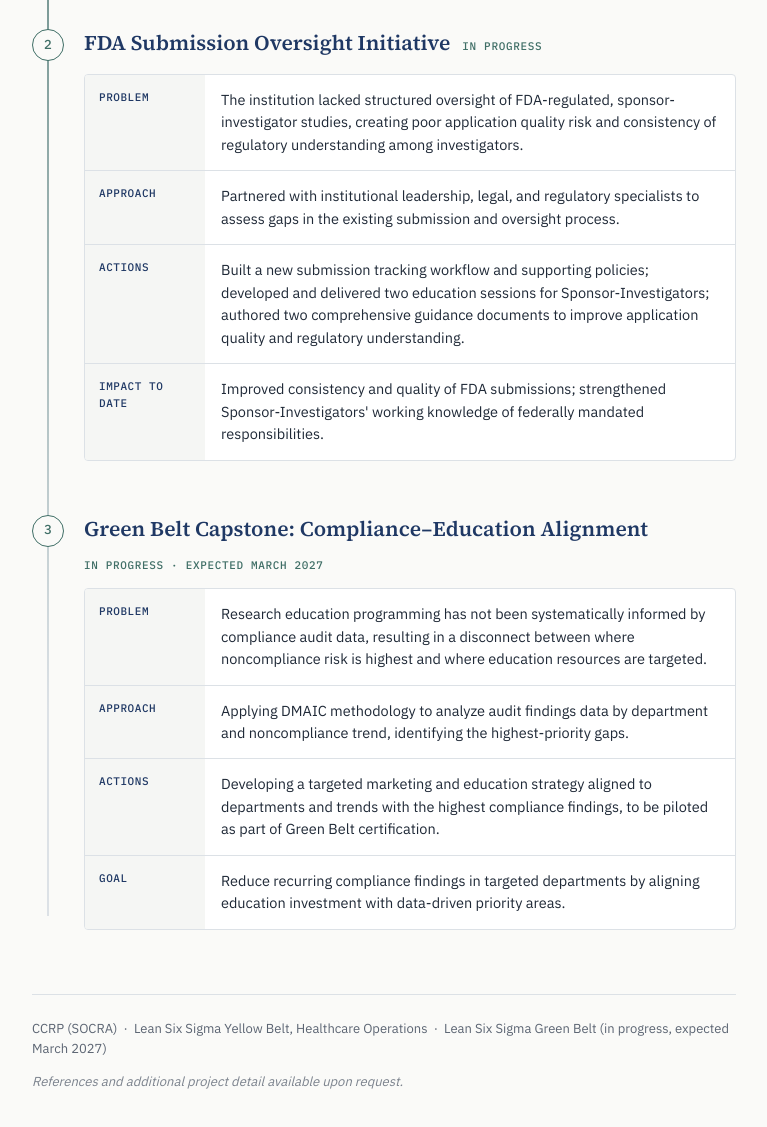
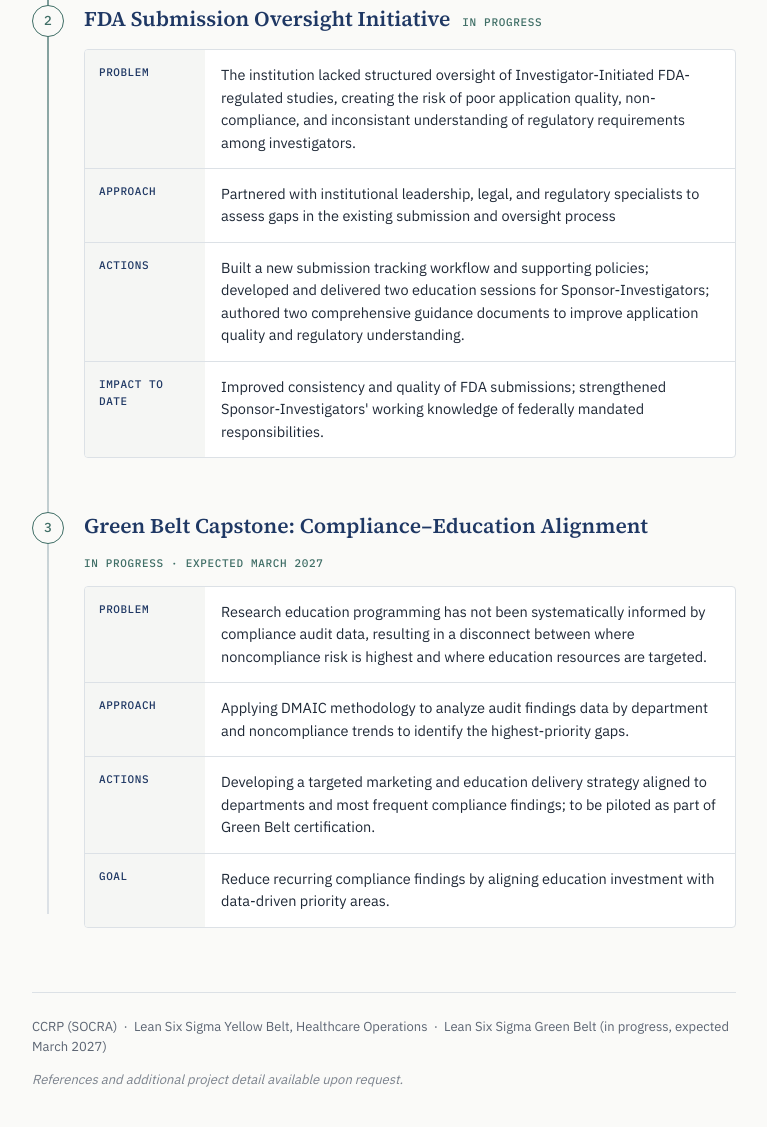
Before and after one commit to daninjones00/Danielle-Jones-Portfolio-, a plain HTML site: page index.html in a window 1280 px wide. Shown: the part 807-1934 px from the top of the page, without its empty margins (256-1023 px from the left). Drawn offline with Linux system fonts and the light colour scheme.

Commit message:
Update index.html

```diff
--- a/index.html
+++ b/index.html
@@ -150,7 +150,7 @@
   <header>
     <p class="name">Danielle N. Jones, PhD</p>
     <p class="role">Process Improvement Portfolio</p>
-    <p class="intro">A summary of process improvement initiatives led across clinical research operations, compliance, and education — applying Lean Six Sigma methodology to regulated research environments.</p>
+    <p class="intro">Process improvement initiatives led across clinical research operations, compliance, and education using Lean Six Sigma methodology.</p>
     <p class="contact">Akron, OH &nbsp;·&nbsp; (319) 529-4117 &nbsp;·&nbsp; <a href="mailto:Daniellenjones93@gmail.com">Daniellenjones93@gmail.com</a> &nbsp;·&nbsp; <a href="https://www.linkedin.com/in/dnj00" target="_blank" rel="noopener">linkedin.com/in/dnj00</a></p>
   </header>
 
@@ -177,8 +177,8 @@
         <span class="status">In Progress</span>
       </div>
       <div class="card">
-        <div class="row"><div class="label">Problem</div><div class="value">The institution lacked structured oversight of FDA-regulated, sponsor-investigator studies, creating poor application quality risk and consistency of regulatory understanding among investigators.</div></div>
-        <div class="row"><div class="label">Approach</div><div class="value">Partnered with institutional leadership, legal, and regulatory specialists to assess gaps in the existing submission and oversight process.</div></div>
+        <div class="row"><div class="label">Problem</div><div class="value">The institution lacked structured oversight of Investigator-Initiated FDA-regulated studies, creating the risk of poor application quality, non-compliance, and inconsistant understanding of regulatory requirements among investigators.</div></div>
+        <div class="row"><div class="label">Approach</div><div class="value">Partnered with institutional leadership, legal, and regulatory specialists to assess gaps in the existing submission and oversight process</div></div>
         <div class="row"><div class="label">Actions</div><div class="value">Built a new submission tracking workflow and supporting policies; developed and delivered two education sessions for Sponsor-Investigators; authored two comprehensive guidance documents to improve application quality and regulatory understanding.</div></div>
         <div class="row"><div class="label">Impact to date</div><div class="value">Improved consistency and quality of FDA submissions; strengthened Sponsor-Investigators' working knowledge of federally mandated responsibilities.</div></div>
       </div>
@@ -192,9 +192,9 @@
       </div>
       <div class="card">
         <div class="row"><div class="label">Problem</div><div class="value">Research education programming has not been systematically informed by compliance audit data, resulting in a disconnect between where noncompliance risk is highest and where education resources are targeted.</div></div>
-        <div class="row"><div class="label">Approach</div><div class="value">Applying DMAIC methodology to analyze audit findings data by department and noncompliance trend, identifying the highest-priority gaps.</div></div>
-        <div class="row"><div class="label">Actions</div><div class="value">Developing a targeted marketing and education strategy aligned to departments and trends with the highest compliance findings, to be piloted as part of Green Belt certification.</div></div>
-        <div class="row"><div class="label">Goal</div><div class="value">Reduce recurring compliance findings in targeted departments by aligning education investment with data-driven priority areas.</div></div>
+        <div class="row"><div class="label">Approach</div><div class="value">Applying DMAIC methodology to analyze audit findings data by department and noncompliance trends to identify the highest-priority gaps.</div></div>
+        <div class="row"><div class="label">Actions</div><div class="value">Developing a targeted marketing and education delivery strategy aligned to departments and most frequent compliance findings; to be piloted as part of Green Belt certification.</div></div>
+        <div class="row"><div class="label">Goal</div><div class="value">Reduce recurring compliance findings by aligning education investment with data-driven priority areas.</div></div>
       </div>
     </div>
 
```
